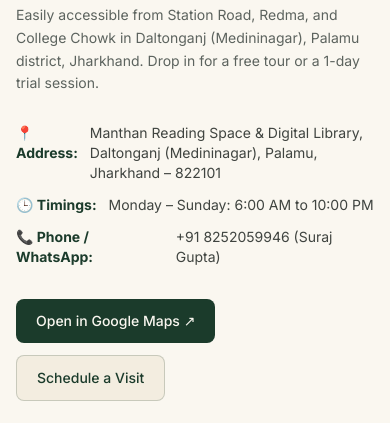
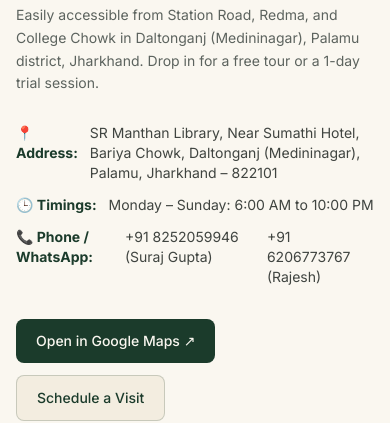
Before and after one commit to Vikash-av/lib, a plain HTML site: page index.html in a window 390 px wide. Shown: the part 7380-7803 px from the top of the page. Drawn offline with nearby package versions, Linux system fonts and the light colour scheme; a web font is replaced by a local one.

Commit message:
Update address and phone numbers in index.html

```diff
--- a/index.html
+++ b/index.html
@@ -334,7 +334,7 @@
         <div class="space-y-3 text-sm pt-2">
           <div class="flex items-start gap-3">
             <span class="text-forest font-bold">📍 Address:</span>
-            <span class="text-ink/85">Manthan Reading Space &amp; Digital Library, Daltonganj (Medininagar), Palamu, Jharkhand – 822101</span>
+            <span class="text-ink/85"> SR Manthan Library, Near Sumathi Hotel, Bariya Chowk, Daltonganj (Medininagar), Palamu, Jharkhand – 822101</span>
           </div>
           <div class="flex items-start gap-3">
             <span class="text-forest font-bold">🕒 Timings:</span>
@@ -343,6 +343,7 @@
           <div class="flex items-start gap-3">
             <span class="text-forest font-bold">📞 Phone / WhatsApp:</span>
             <span class="text-ink/85">+91 8252059946 (Suraj Gupta)</span>
+            <span class="text-ink/85">+91 6206773767 (Rajesh)</span>
           </div>
         </div>
 
```
